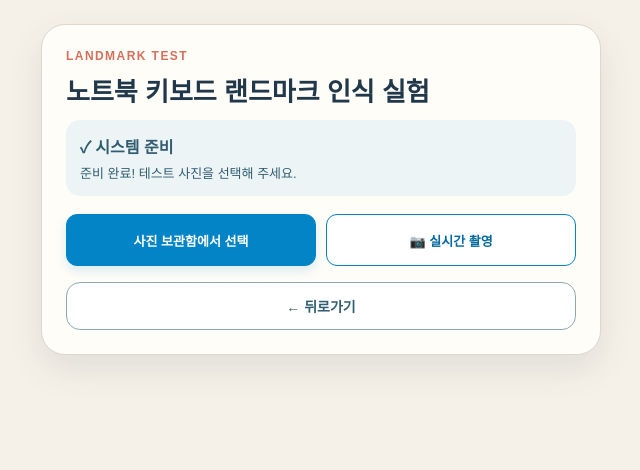
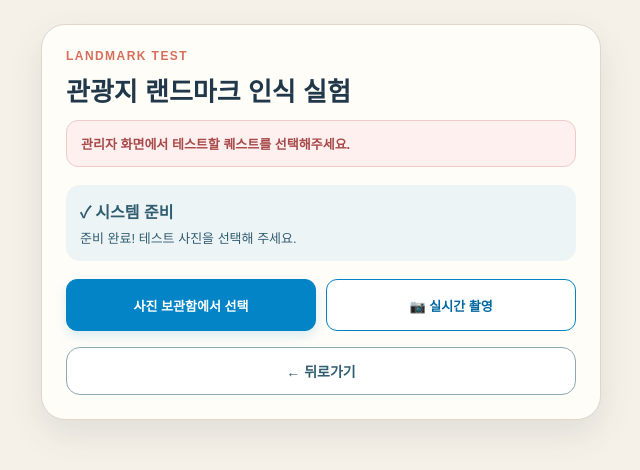
Before and after one commit to poketmon2004-droid/loqest-prototype, a Next.js app: page /landmark-test in a window 1280 px wide. Shown: the top 470 px of the page, without its empty margins (319-959 px from the left). Built offline with nearby package versions, Linux system fonts and the light colour scheme.

Commit message:
fix: remove personal keyboard reference fallback from landmark test

```diff
--- a/app/landmark-test/page.tsx
+++ b/app/landmark-test/page.tsx
@@ -9,14 +9,6 @@ import {
   clearAdminApiKey,
   getAdminApiKey,
 } from "@/lib/adminApiKey";
-
-const FALLBACK_LANDMARK_NAME = "노트북 키보드";
-
-const FALLBACK_REFERENCE_IMAGES = [
-  "/landmarks/home/reference/KakaoTalk_20260815_155103197_01.jpg",
-  "/landmarks/home/reference/KakaoTalk_20260815_155103197_02.jpg",
-  "/landmarks/home/reference/KakaoTalk_20260815_155103197_03.jpg",
-];
 
 const THRESHOLD = {
   goodMatches: 45,
@@ -199,9 +191,9 @@ export default function LandmarkTestPage() {
       );
 
       if (!attractionId) {
-        setLandmarkName(FALLBACK_LANDMARK_NAME);
-        setReferenceImages(FALLBACK_REFERENCE_IMAGES);
-        setAttractionError("");
+        setLandmarkName("관광지");
+        setReferenceImages([]);
+        setAttractionError("관리자 화면에서 테스트할 퀘스트를 선택해주세요.");
         return;
       }
 
```
